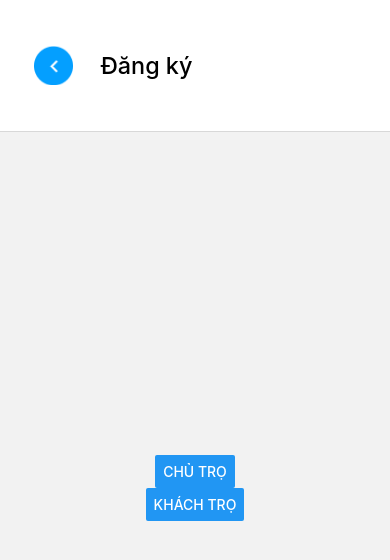
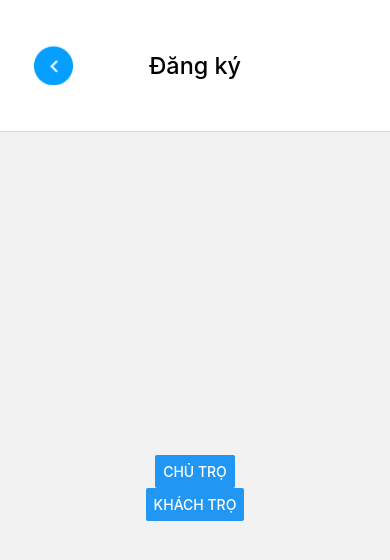
Before and after one commit to suoncha/staymana, a React Native app in the folder frontend/: screen /SignUp in a window 390 px wide. Shown: the top 560 px of the page. Built offline with nearby package versions, Linux system fonts and the light colour scheme.

Commit message:
Fix bug: - Commented out all Lato font Fix Android version: - Header's title - NavBar icon - Home's header

```diff
--- a/frontend/src/navigation/ForgotPasswordStack.js
+++ b/frontend/src/navigation/ForgotPasswordStack.js
@@ -34,6 +34,7 @@ const HeaderStyle = {
   headerTitleStyle: { fontSize: ScreenSize.width * 0.06 },
   headerTintColor: "black",
   headerBackTitleVisible: false,
+  headerTitleAlign: 'center',
   title: "Quên mật khẩu",
 };
 
--- a/frontend/src/navigation/GuestNavBar.js
+++ b/frontend/src/navigation/GuestNavBar.js
@@ -9,8 +9,9 @@ import { GuestViewStack } from "./GuestViewStack";
 const size = ScreenSize.width * 0.1;
 const selectedLabel = "_____";
 const styles = {
-  paddingRight: ScreenSize.width * 0.1,
+  marginRight: -ScreenSize.width * 0.025,
   marginTop: -ScreenSize.height * 0.015,
+  marginLeft: -ScreenSize.width * 0.025,
 };
 
 const Tab = createMaterialBottomTabNavigator();
--- a/frontend/src/navigation/GuestStack.js
+++ b/frontend/src/navigation/GuestStack.js
@@ -50,6 +50,7 @@ const HeaderStyle = {
   headerTitleStyle: { fontSize: ScreenSize.width * 0.06 },
   headerTintColor: "black",
   headerBackTitleVisible: false,
+  headerTitleAlign: 'center',
 };
 
 export const GuestStack = () => {
--- a/frontend/src/navigation/GuestViewStack.js
+++ b/frontend/src/navigation/GuestViewStack.js
@@ -29,6 +29,7 @@ const HeaderStyle = {
   headerTitleStyle: { fontSize: ScreenSize.width * 0.06 },
   headerTintColor: "black",
   headerBackTitleVisible: false,
+  headerTitleAlign: 'center',
 };
 
 export const GuestViewStack = () => {
--- a/frontend/src/navigation/HostNavBar.js
+++ b/frontend/src/navigation/HostNavBar.js
@@ -9,8 +9,9 @@ import { HostViewStack } from "./HostViewStack";
 const size = ScreenSize.width * 0.1;
 const selectedLabel = "_____";
 const styles = {
-  paddingRight: ScreenSize.width * 0.1,
+  marginRight: -ScreenSize.width * 0.025,
   marginTop: -ScreenSize.height * 0.015,
+  marginLeft: -ScreenSize.width * 0.025,
 };
 
 const Tab = createMaterialBottomTabNavigator();
--- a/frontend/src/navigation/HostStack.js
+++ b/frontend/src/navigation/HostStack.js
@@ -50,6 +50,7 @@ const HeaderStyle = {
   headerTitleStyle: { fontSize: ScreenSize.width * 0.06 },
   headerTintColor: "black",
   headerBackTitleVisible: false,
+  headerTitleAlign: 'center',
 };
 
 export const HostStack = () => {
--- a/frontend/src/navigation/HostViewStack.js
+++ b/frontend/src/navigation/HostViewStack.js
@@ -29,6 +29,7 @@ const HeaderStyle = {
   headerTitleStyle: { fontSize: ScreenSize.width * 0.06 },
   headerTintColor: "black",
   headerBackTitleVisible: false,
+  headerTitleAlign: 'center'
 };
 
 export const HostViewStack = () => {
--- a/frontend/src/navigation/SignUpStack.js
+++ b/frontend/src/navigation/SignUpStack.js
@@ -29,6 +29,7 @@ const HeaderStyle = {
   headerTitleStyle: { fontSize: ScreenSize.width * 0.06 },
   headerTintColor: "black",
   headerBackTitleVisible: false,
+  headerTitleAlign: 'center',
   title: "Đăng ký",
 };
 
--- a/frontend/src/screens/host/CreateHouse.js
+++ b/frontend/src/screens/host/CreateHouse.js
@@ -1,6 +1,6 @@
 import React from "react";
 import { View, Button, Text, StyleSheet } from "react-native";
-
+import { MaterialCommunityIcons } from "@expo/vector-icons";
 export function CreateHouse({ navigation }) {
   return (
     <View style={styles.center}>
--- a/frontend/src/utils/TextStyle.js
+++ b/frontend/src/utils/TextStyle.js
@@ -14,12 +14,12 @@ export const initializeFonts = () => {
 
 export const TextStyle = StyleSheet.create({
   h1: {
-    fontFamily: "Lato_700Bold",
+    // fontFamily: "Lato_700Bold",
     fontSize: 30,
     lineHeight: 36,
   },
   h2: {
-    fontFamily: "Lato_700Bold",
+    // fontFamily: "Lato_700Bold",
     fontSize: 22,
     lineHeight: 30,
   },
@@ -30,27 +30,27 @@ export const TextStyle = StyleSheet.create({
     lineHeight: 22,
   },
   h4: {
-    fontFamily: "Lato_700Bold",
+    // fontFamily: "Lato_700Bold",
     fontSize: 14,
     lineHeight: 20,
   },
   display: {
-    fontFamily: "Lato_400Regular",
+    // fontFamily: "Lato_400Regular",
     fontSize: 14,
     lineHeight: 20,
   },
   bodyLarge: {
-    fontFamily: "Lato_400Regular",
+    // fontFamily: "Lato_400Regular",
     fontSize: 14,
     lineHeight: 22,
   },
   bodySmall: {
-    fontFamily: "Lato_400Regular",
+    // fontFamily: "Lato_400Regular",
     fontSize: 12,
     lineHeight: 20,
   },
   label: {
-    fontFamily: "Lato_700Bold",
+    // fontFamily: "Lato_700Bold",
     fontSize: 12,
     lineHeight: 20,
     letterSpacing: 1,
```
Also changed, not shown: frontend/src/screens/host/HostHome.js (line endings or trailing spaces).
